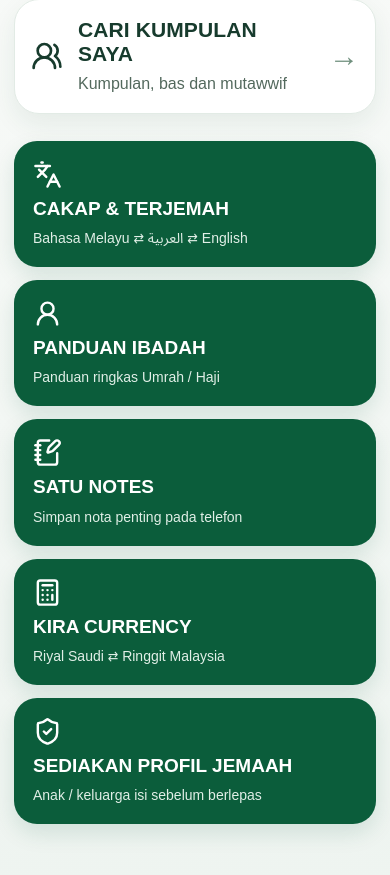
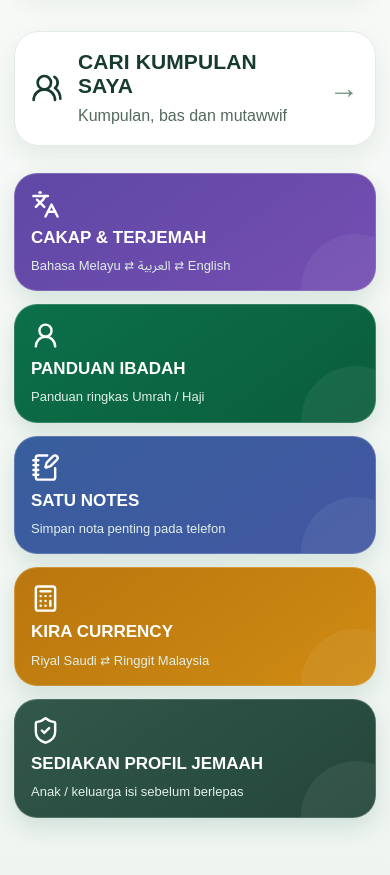
Before and after one commit to MamduhSaffin/TEMAN-Haramain-by-TGPU, a React (Vite) app: page / in a window 390 px wide. Shown: the part 1047-1922 px from the top of the page. Built offline with nearby package versions, Linux system fonts and the light colour scheme.

Commit message:
Polish TEMAN feature tools and senior friendly layout

```diff
--- a/src/brand-logo.css
+++ b/src/brand-logo.css
@@ -10,22 +10,71 @@
   overflow:hidden;
 }
 
-.brand>div:last-child{
-  display:none;
+.brand>div:last-child{display:none}
+.brand{min-width:132px}
+
+.heroTop{display:flex;align-items:center;justify-content:space-between;gap:12px;flex-wrap:wrap}
+.networkStatus{display:inline-flex;align-items:center;gap:7px;min-height:38px;padding:7px 11px;border-radius:999px;font-size:13px;font-weight:900;letter-spacing:.02em;border:1px solid #bad8c4;background:#e7f4eb;color:#0b5d3b}
+.networkStatus.offline{background:#fff4dc;border-color:#ead39a;color:#6b4b12}
+.networkStatus svg{flex:none}
+
+.featureGrid{grid-template-columns:repeat(2,minmax(0,1fr));gap:13px}
+.featureGrid .feature{min-height:142px;position:relative;border:1px solid rgba(255,255,255,.18)}
+.featureGrid .translateFeature{background:linear-gradient(145deg,#5f48a6,#744eb1)}
+.featureGrid .ibadahFeature{background:linear-gradient(145deg,#0b7049,#0b5d3b)}
+.featureGrid .notesFeature{background:linear-gradient(145deg,#385e9d,#4357a1)}
+.featureGrid .currencyFeature{background:linear-gradient(145deg,#b9770e,#cf8b13)}
+.featureGrid .profileFeature{background:linear-gradient(145deg,#31584a,#24463a);grid-column:1/-1;min-height:112px}
+.featureGrid .feature::after{content:'';position:absolute;inset:auto -36px -54px auto;width:110px;height:110px;border-radius:50%;background:rgba(255,255,255,.06);pointer-events:none}
+
+.shareRow{display:grid;grid-template-columns:1fr 1fr;gap:11px;margin-top:12px}
+.shareRow button{min-height:64px;border:2px solid #0b5d3b;border-radius:17px;background:#fff;color:#0b5d3b;font-weight:900;font-size:15px;padding:13px;display:flex;align-items:center;justify-content:center;gap:9px;cursor:pointer}
+.shareRow button:first-child{background:#0b5d3b;color:#fff}
+.shareRow button svg{flex:none}
+
+.toolCard{background:#fff;border:1px solid #d9e5dc;border-radius:26px;padding:22px;box-shadow:0 12px 30px rgba(31,75,55,.08)}
+.toolLabel{display:block;font-weight:900;font-size:17px;margin-bottom:10px;color:#214b37}
+.notesCard textarea{width:100%;min-height:260px;resize:vertical;border:2px solid #c7d6cc;border-radius:18px;padding:16px;font:inherit;font-size:18px;line-height:1.55;color:#173b2d;background:#fbfdfb}
+.notesCard textarea:focus{outline:4px solid #f0c85a;outline-offset:3px;border-color:#0b5d3b}
+.notesCard textarea::placeholder{color:#7a8d82}
+
+.directionSwitch{display:grid;grid-template-columns:1fr 1fr;gap:8px;background:#eef4f0;border-radius:17px;padding:5px;margin-bottom:20px}
+.directionSwitch button{min-height:56px;border:0;border-radius:13px;background:transparent;color:#315342;font-weight:900;font-size:17px;cursor:pointer}
+.directionSwitch button.active{background:#0b5d3b;color:#fff;box-shadow:0 5px 16px rgba(11,93,59,.18)}
+.currencyField{display:block;margin:17px 0}
+.currencyField>span{display:block;font-weight:900;font-size:16px;color:#405c4d;margin-bottom:9px}
+.currencyField small{display:block;margin-top:8px;color:#607467;font-size:14px;line-height:1.4}
+.currencyInput{display:flex;align-items:center;gap:10px;border:2px solid #c7d6cc;border-radius:17px;background:#fbfdfb;padding:7px 12px;min-height:62px}
+.currencyInput:focus-within{border-color:#0b5d3b;outline:4px solid #f0c85a;outline-offset:3px}
+.currencyInput input{min-width:0;flex:1;border:0;outline:0;background:transparent;font-size:24px;font-weight:900;color:#173b2d;padding:6px 2px}
+.currencyInput b{flex:none;font-size:15px;color:#52695d}
+.amountInput input{text-align:left}
+.quickAmounts{display:grid;grid-template-columns:repeat(4,1fr);gap:8px;margin:8px 0 18px}
+.quickAmounts button{min-height:48px;border:1px solid #c9d9cf;border-radius:13px;background:#edf5f0;color:#214b37;font-weight:900;font-size:16px;cursor:pointer}
+.currencyResult{display:grid;grid-template-columns:1fr auto auto;align-items:end;gap:10px;padding:20px;border-radius:20px;background:linear-gradient(135deg,#0b5d3b,#174f39);color:#fff}
+.currencyResult span{grid-column:1/-1;font-size:13px;font-weight:900;letter-spacing:.06em;color:#dcece4}
+.currencyResult strong{font-size:clamp(34px,9vw,54px);line-height:1;overflow-wrap:anywhere}
+.currencyResult b{font-size:19px;padding-bottom:5px;color:#f2dc98}
+
+@media(max-width:640px){
+  .brand .mark{width:112px;height:84px;flex-basis:112px}
+  .brand{min-width:112px}
+  .featureGrid{grid-template-columns:1fr 1fr}
+  .featureGrid .feature{min-height:132px;padding:16px}
+  .featureGrid .feature strong{font-size:17px}
+  .featureGrid .feature span{font-size:13px}
+  .featureGrid .profileFeature{grid-column:1/-1;min-height:104px}
+  .toolCard{padding:17px}
+  .shareRow{grid-template-columns:1fr}
 }
 
-.brand{
-  min-width:132px;
+@media(max-width:430px){
+  .featureGrid{grid-template-columns:1fr}
+  .featureGrid .profileFeature{grid-column:auto}
+  .featureGrid .feature{min-height:108px}
+  .quickAmounts{grid-template-columns:1fr 1fr}
+  .currencyResult{grid-template-columns:1fr auto}
 }
 
-@media(max-width:640px){
-  .brand .mark{
-    width:112px;
-    height:84px;
-    flex-basis:112px;
-  }
-
-  .brand{
-    min-width:112px;
-  }
-}
+[dir='rtl'] .notesCard textarea{text-align:right}
+[dir='rtl'] .amountInput input{text-align:right}
```
